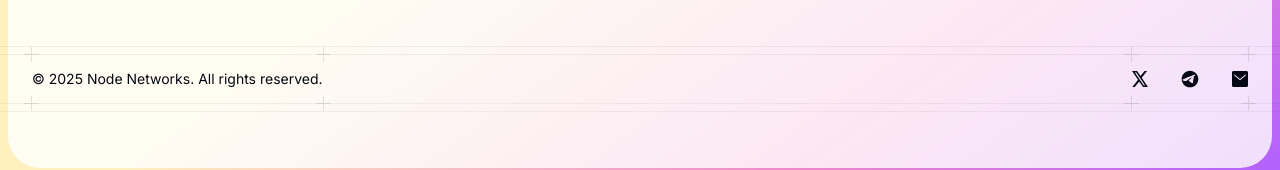
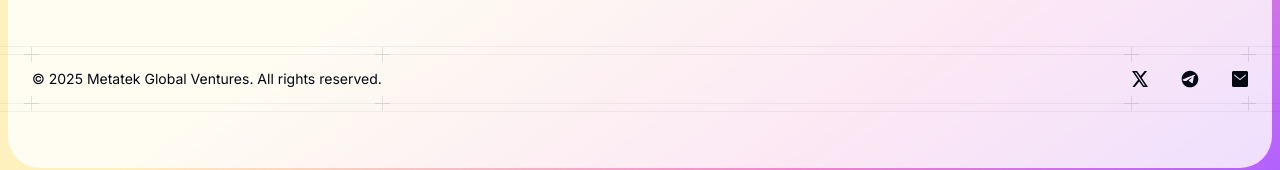
Before and after one commit to nnorg/website, a Next.js app: page / in a window 1280 px wide. Shown: the part 2335-2505 px from the top of the page. Built offline with nearby package versions, Linux system fonts and the light colour scheme; a web font is replaced by a local one.

Commit message:
Update copyright notice in footer to reflect new company name, changing from Node Networks to Metatek Global Ventures.

```diff
--- a/src/components/footer.tsx
+++ b/src/components/footer.tsx
@@ -92,7 +92,8 @@ function SocialLinks() {
 function Copyright() {
   return (
     <div className="text-sm/6 text-gray-950">
-      &copy; {new Date().getFullYear()} Node Networks. All rights reserved.
+      &copy; {new Date().getFullYear()} Metatek Global Ventures. All rights
+      reserved.
     </div>
   )
 }
```
